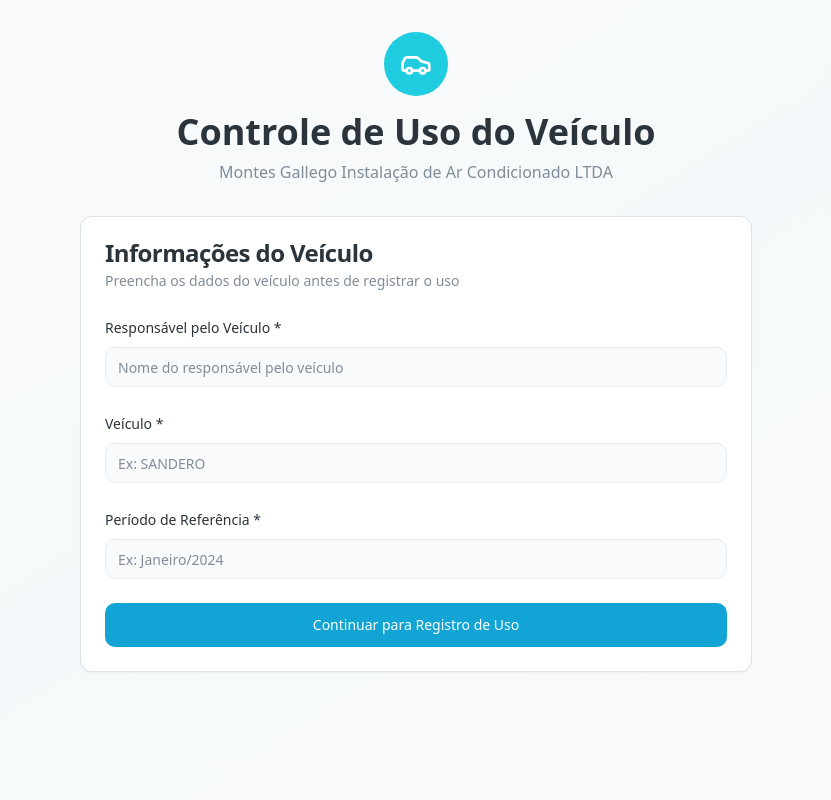
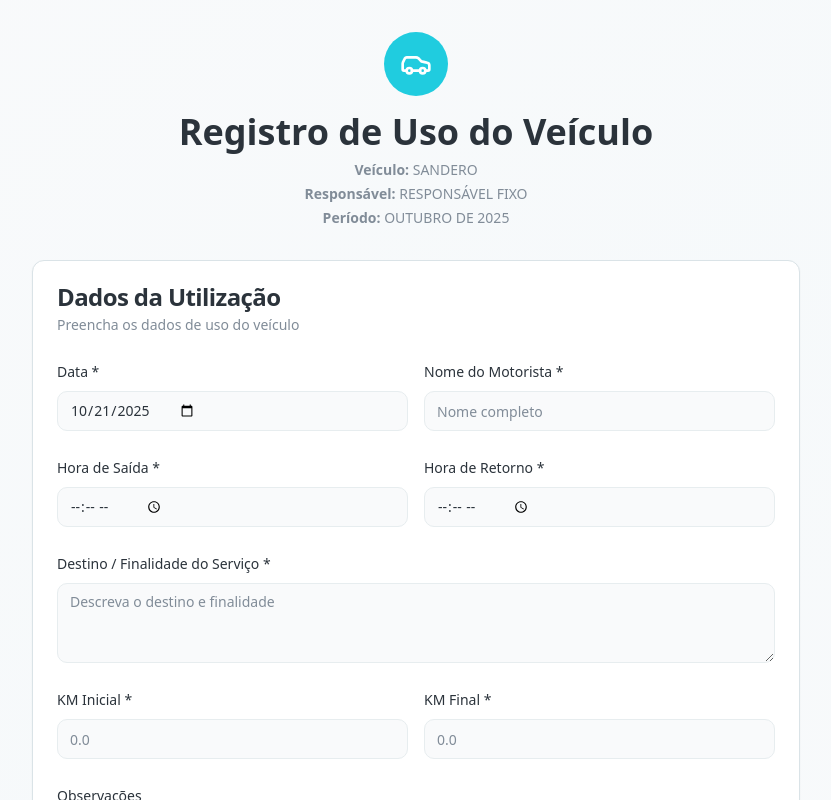
Before and after one commit to LuizAGDomingues/formulariopca, a React (Vite) app: page /controle-uso in a window 1280 px wide. Before the commit this address led to /controle-uso-info. Shown: the top 800 px of the page, without its empty margins (224-1055 px from the left). Built offline with nearby package versions, Linux system fonts and the light colour scheme; the HTML template or start-up script is replaced by a standard one.

Commit message:
Refactor: Skip vehicle usage info page

```diff
--- a/src/pages/Index.tsx
+++ b/src/pages/Index.tsx
@@ -43,7 +43,7 @@ const Index = () => {
               </CardContent>
             </Card>
 
-            <Card className="hover:shadow-xl transition-shadow cursor-pointer group" onClick={() => navigate("/controle-uso-info")}>
+            <Card className="hover:shadow-xl transition-shadow cursor-pointer group" onClick={() => navigate("/controle-uso")}>
               <CardHeader>
                 <div className="w-12 h-12 bg-accent/10 rounded-lg flex items-center justify-center mb-4 group-hover:bg-accent/20 transition-colors">
                   <Car className="w-6 h-6 text-accent" />
--- a/src/pages/VehicleUsage.tsx
+++ b/src/pages/VehicleUsage.tsx
@@ -12,11 +12,11 @@ import { useToast } from "@/hooks/use-toast";
 const VehicleUsage = () => {
   const navigate = useNavigate();
   const { toast } = useToast();
-  const [vehicleInfo, setVehicleInfo] = useState({
-    responsavelVeiculo: "",
-    veiculo: "",
-    periodoReferencia: "",
-  });
+  const vehicleInfo = {
+    responsavelVeiculo: "RESPONSÁVEL FIXO",
+    veiculo: "SANDERO",
+    periodoReferencia: new Date().toLocaleDateString('pt-BR', { month: 'long', year: 'numeric' }).toUpperCase(),
+  };
 
   const [formData, setFormData] = useState({
     data: new Date().toISOString().split('T')[0],
@@ -30,14 +30,6 @@ const VehicleUsage = () => {
     assinatura: "",
   });
 
-  useEffect(() => {
-    const storedInfo = sessionStorage.getItem("vehicleUsageInfo");
-    if (!storedInfo) {
-      navigate("/controle-uso-info");
-      return;
-    }
-    setVehicleInfo(JSON.parse(storedInfo));
-  }, [navigate]);
 
   const handleSubmit = async (e: React.FormEvent) => {
     e.preventDefault();
@@ -65,7 +57,6 @@ const VehicleUsage = () => {
         description: "O controle de uso do veículo foi registrado.",
       });
 
-      sessionStorage.removeItem("vehicleUsageInfo");
       navigate("/sucesso-uso");
     } catch (error) {
       console.error("Erro ao salvar:", error);
```
